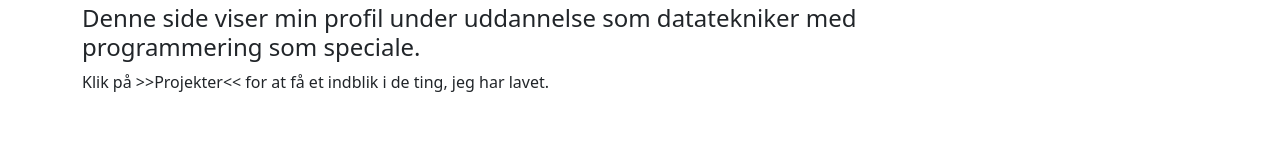
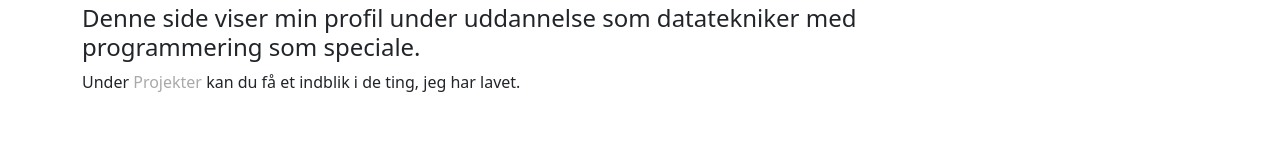
Before and after one commit to gamefromtec/waterjump, a plain HTML site: page index.html in a window 1280 px wide. Shown: the part 413-570 px from the top of the page. Drawn offline with nearby package versions, Linux system fonts and the light colour scheme.

Commit message:
Update index.html

```diff
--- a/index.html
+++ b/index.html
@@ -40,7 +40,7 @@
             <h2>Mit navn er Kim Massesson</h2>
 
             <h4>Denne side viser min profil under uddannelse som datatekniker med programmering som speciale.</h4>
-            <p>Klik på >>Projekter<< for at få et indblik i de ting, jeg har lavet.</p>
+            <p>Under <a href="projects.htm">Projekter</a> kan du få et indblik i de ting, jeg har lavet.</p>
             <h2>&nbsp;</h2>
             <h5>Jeg har hovedsageligt arbejdet i C# som programmeringssprog, men har også anvendt andre:</h5>
             <table class="styled-table">
```
